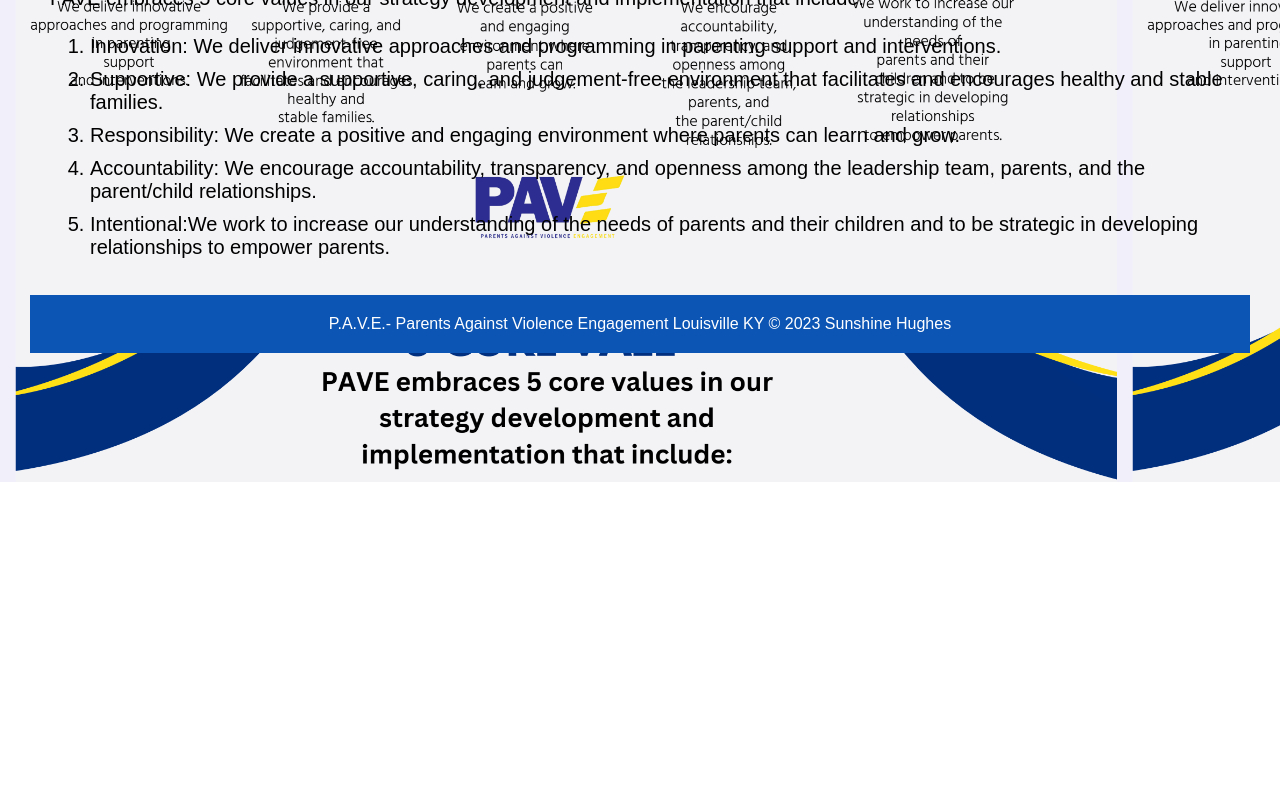
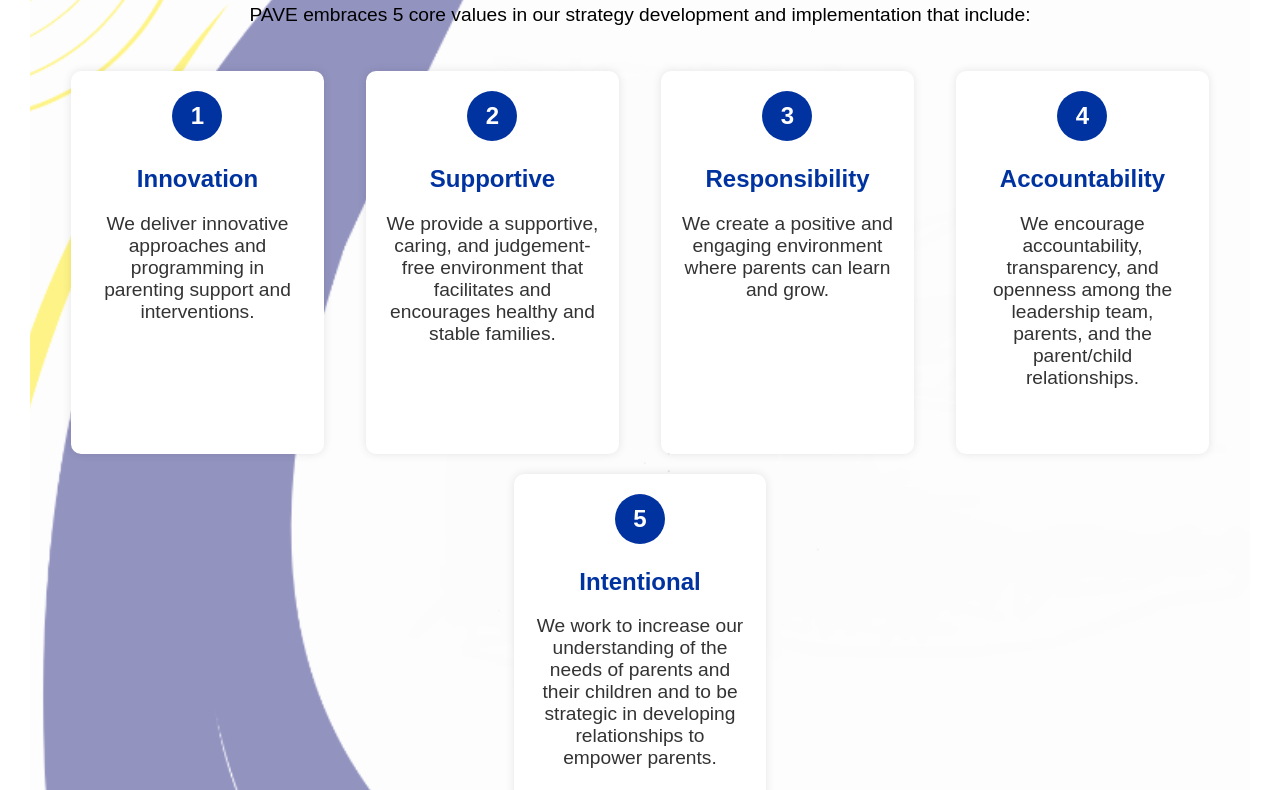
Before and after one commit to sunnyhughes/pave2024, a plain HTML site: page 5corevalue.html in a window 1280 px wide. Shown: the part 318-1108 px from the top of the page. Before the commit the page ends 800 px from the top, so only its background shows below. Drawn offline with Linux system fonts and the light colour scheme.

Commit message:
additional stylings and redrafts

```diff
--- a/5corevalue.html
+++ b/5corevalue.html
@@ -34,19 +34,42 @@
     </div>
 </header>
 
-    <main>
-    <h1>Our 5 Core Values</h1>
-        <p>PAVE embraces 5 core values in our strategy development and implementation that include:</p>
-        <ol>
-            <li>Innovation: We deliver innovative approaches and programming in parenting support and interventions.</li>
-            <li>Supportive: We provide a supportive, caring, and judgement-free environment that facilitates and encourages healthy and stable families.</li>
-            <li>Responsibility: We create a positive and engaging environment where parents can learn and grow.</li>
-            <li>Accountability: We encourage accountability, transparency, and openness among the leadership team, parents, and the parent/child relationships. </li>
-            <li>Intentional:We work to increase our understanding of the needs of parents and their children and to be strategic in developing relationships to empower parents.</li>
-        </ol>
+
+    <main id="core-values-main">
+        <section id="core-values">
+            <h2>5 CORE VALUES</h2>
+            <p>PAVE embraces 5 core values in our strategy development and implementation that include:</p>
+            <div class="values-container">
+                <div class="value">
+                    <div class="circle">1</div>
+                    <h3>Innovation</h3>
+                    <p>We deliver innovative approaches and programming in parenting support and interventions.</p>
+                </div>
+                <div class="value">
+                    <div class="circle">2</div>
+                    <h3>Supportive</h3>
+                    <p>We provide a supportive, caring, and judgement-free environment that facilitates and encourages healthy and stable families.</p>
+                </div>
+                <div class="value">
+                    <div class="circle">3</div>
+                    <h3>Responsibility</h3>
+                    <p>We create a positive and engaging environment where parents can learn and grow.</p>
+                </div>
+                <div class="value">
+                    <div class="circle">4</div>
+                    <h3>Accountability</h3>
+                    <p>We encourage accountability, transparency, and openness among the leadership team, parents, and the parent/child relationships.</p>
+                </div>
+                <div class="value">
+                    <div class="circle">5</div>
+                    <h3>Intentional</h3>
+                    <p>We work to increase our understanding of the needs of parents and their children and to be strategic in developing relationships to empower parents.</p>
+                </div>
+            </div>
+        </section>
+    </main>
 
 
-    </main>
 
     <footer>
         P.A.V.E.- Parents Against Violence Engagement Louisville KY &copy; 2023 Sunshine Hughes
--- a/style.css
+++ b/style.css
@@ -114,9 +114,98 @@
 
 /* 5corevalues.html styles */
 
-#coreValues {
-background-image: url('slides/5corevalueslide.png');
+#core-values-main {
+  padding: 20px;
+  max-width: 1200px;
+  margin: 0 auto;
+  position: relative; /* Ensure relative positioning for absolute overlay */
+  background-image: url(slides/ribbonslide.png);
+  background-repeat: no-repeat;
+  background-size: cover;
+  background-position: center center; /* Center the background image */
 }
+
+/* Create an overlay to make the background image slightly opaque */
+#core-values-main::before {
+  content: '';
+  position: absolute;
+  top: 0;
+  left: 0;
+  width: 100%;
+  height: 100%;
+  background-color: rgba(255, 255, 255, 0.5); /* Adjust opacity as needed */
+}
+
+#core-values {
+  text-align: center;
+  position: relative; /* Ensure content appears above the overlay */
+  z-index: 1; /* Ensure content is above the overlay */
+}
+
+#core-values h2 {
+  font-size: 2.5em;
+  color: #0033a0;
+  margin-bottom: 10px;
+}
+
+#core-values p {
+  font-size: 1.2em;
+  margin-bottom: 40px;
+}
+
+.values-container {
+  display: flex;
+  flex-wrap: wrap;
+  justify-content: space-around;
+}
+
+.value {
+  background-color: white;
+  border-radius: 10px;
+  box-shadow: 0 0 10px rgba(0, 0, 0, 0.1);
+  width: 18%;
+  padding: 20px;
+  margin-bottom: 20px;
+  text-align: center;
+}
+
+.value .circle {
+  background-color: #0033a0;
+  color: white;
+  border-radius: 50%;
+  width: 50px;
+  height: 50px;
+  display: flex;
+  align-items: center;
+  justify-content: center;
+  margin: 0 auto 10px;
+  font-size: 1.5em;
+  font-weight: bold;
+}
+
+.value h3 {
+  color: #0033a0;
+  font-size: 1.5em;
+  margin-bottom: 10px;
+}
+
+.value p {
+  font-size: 1em;
+  color: #333;
+}
+
+@media (max-width: 768px) {
+  .value {
+    width: 45%;
+  }
+}
+
+@media (max-width: 480px) {
+  .value {
+    width: 100%;
+  }
+}
+
 
 /* results.html styling */
 main {
```
Also changed, not shown: curriculum.html (+1 -4 lines), ourteam.html (+1 -1 lines), slides/curriculumslide.png, slides/ribbonslide.png (added).
